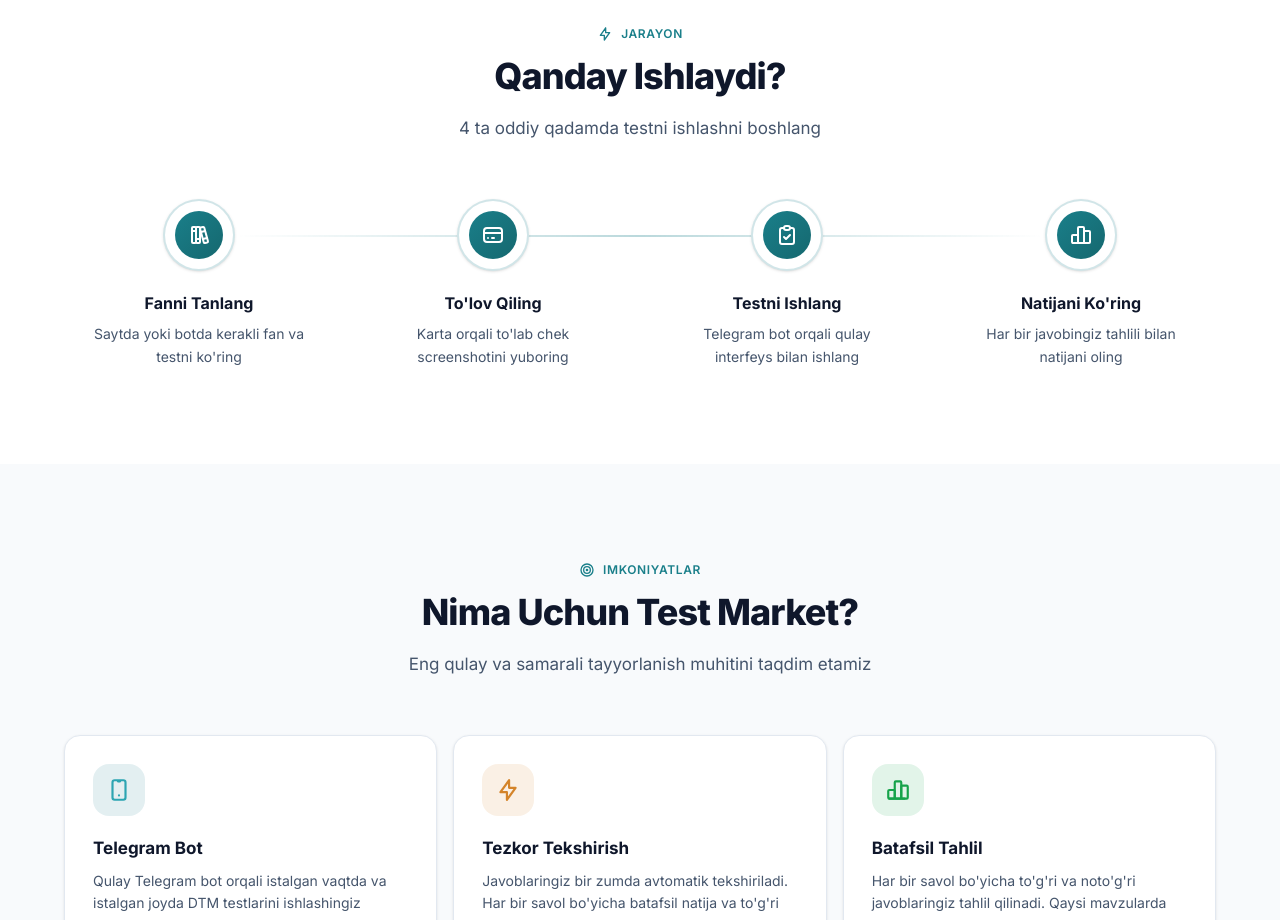
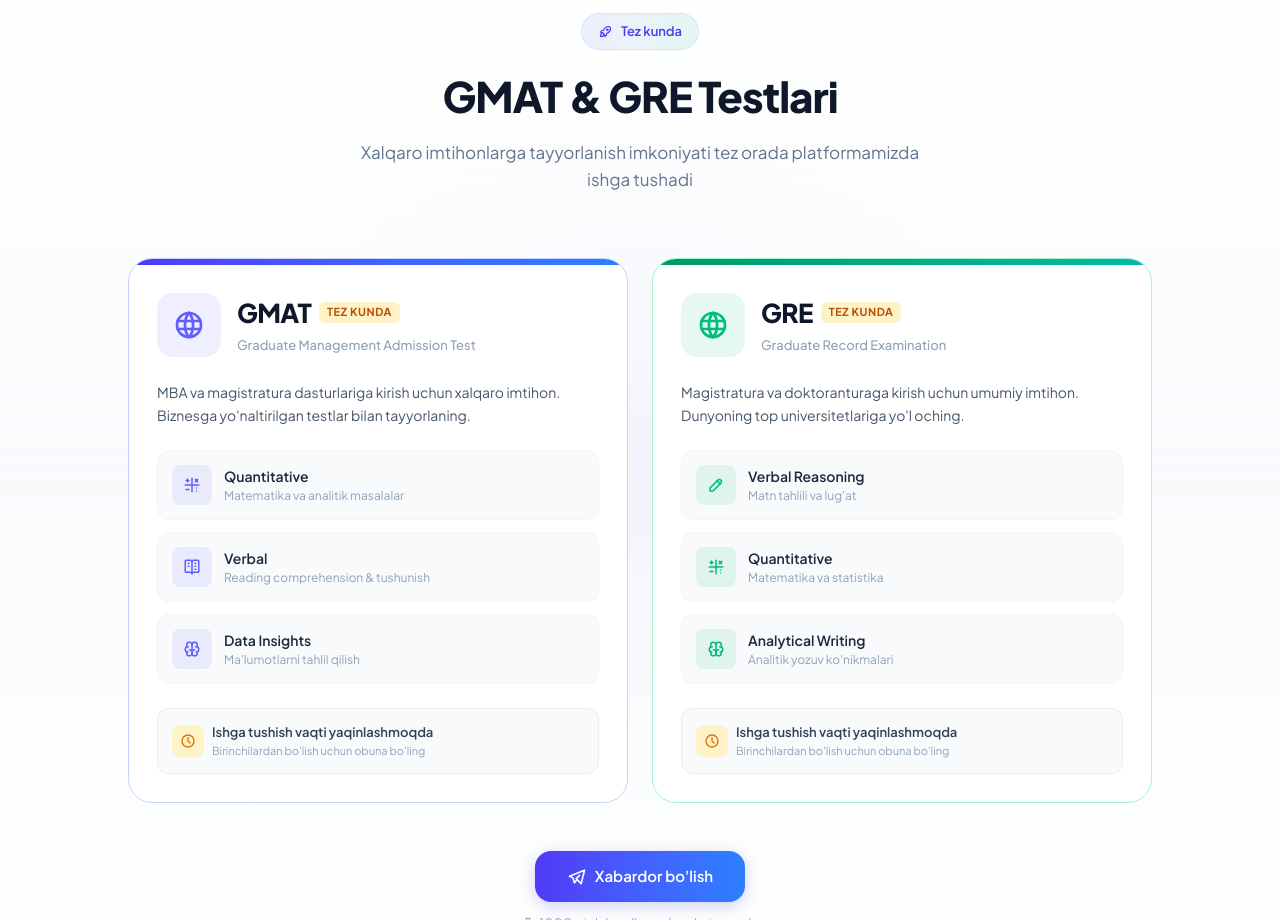
Before and after one commit to Behzodbek19981230/test-full, a Next.js app in the folder frontend/: page / in a window 1280 px wide. Shown: the part 1880-2800 px from the top of the page. Built offline with nearby package versions, Linux system fonts and the light colour scheme; no server answers.

Commit message:
Update font family to 'Plus Jakarta Sans', add ComingSoon component, and enhance Navbar links

```diff
--- a/frontend/src/app/globals.css
+++ b/frontend/src/app/globals.css
@@ -1,7 +1,7 @@
 @import "tailwindcss";
 
 @theme {
-  --font-sans: 'Inter', -apple-system, BlinkMacSystemFont, sans-serif;
+  --font-sans: 'Plus Jakarta Sans', -apple-system, BlinkMacSystemFont, sans-serif;
   --color-primary: #1a7f8a;
   --color-primary-dark: #15686f;
   --color-primary-light: #2da5b2;
--- a/frontend/src/app/layout.tsx
+++ b/frontend/src/app/layout.tsx
@@ -124,7 +124,7 @@
 				<link rel='preconnect' href='https://fonts.googleapis.com' />
 				<link rel='preconnect' href='https://fonts.gstatic.com' crossOrigin='anonymous' />
 				<link
-					href='https://fonts.googleapis.com/css2?family=Inter:wght@400;500;600;700;800;900&family=Space+Grotesk:wght@600;700&display=swap'
+					href='https://fonts.googleapis.com/css2?family=Plus+Jakarta+Sans:wght@400;500;600;700;800&family=Space+Grotesk:wght@600;700&display=swap'
 					rel='stylesheet'
 				/>
 				<script type='application/ld+json' dangerouslySetInnerHTML={{ __html: JSON.stringify(jsonLd) }} />
--- a/frontend/src/app/page.tsx
+++ b/frontend/src/app/page.tsx
@@ -7,6 +7,7 @@
 	Stats,
 	Subjects,
 	MandatoryBlock,
+	ComingSoon,
 	HowItWorks,
 	Features,
 	SeoContent,
@@ -56,9 +57,6 @@
 			.then(setStats)
 			.catch(() => {});
 	}, []);
-	console.log(subjects);
-	console.log(mandatorySubjects);
-
 	return (
 		<>
 			<Navbar />
@@ -66,6 +64,7 @@
 			<Stats stats={stats} />
 			<Subjects subjects={subjects} />
 			<MandatoryBlock subjects={mandatorySubjects} />
+			<ComingSoon />
 			<HowItWorks />
 			<Features />
 			<SeoContent />
--- /dev/null
+++ b/frontend/src/components/sections/ComingSoon.tsx
@@ -0,0 +1,177 @@
+'use client';
+
+import {
+	IconRocket,
+	IconBrandTelegram,
+	IconClock,
+	IconChartBar,
+	IconWorld,
+	IconMathSymbols,
+	IconBrain,
+	IconVocabulary,
+	IconPencil,
+} from '@tabler/icons-react';
+import { Container } from '../ui';
+import { useInView } from '@/hooks/useInView';
+
+const BOT_URL = `https://t.me/${process.env.NEXT_PUBLIC_TELEGRAM_BOT_NAME}`;
+
+const exams = [
+	{
+		name: 'GMAT',
+		fullName: 'Graduate Management Admission Test',
+		desc: 'MBA va magistratura dasturlariga kirish uchun xalqaro imtihon. Biznesga yo\'naltirilgan testlar bilan tayyorlaning.',
+		gradient: 'from-indigo-600 to-blue-500',
+		bgGlow: 'bg-indigo-500/10',
+		borderColor: 'border-indigo-200 hover:border-indigo-300',
+		iconBg: 'bg-indigo-500/10 text-indigo-500',
+		sections: [
+			{ icon: IconMathSymbols, label: 'Quantitative', desc: 'Matematika va analitik masalalar' },
+			{ icon: IconVocabulary, label: 'Verbal', desc: 'Reading comprehension & tushunish' },
+			{ icon: IconBrain, label: 'Data Insights', desc: 'Ma\'lumotlarni tahlil qilish' },
+		],
+	},
+	{
+		name: 'GRE',
+		fullName: 'Graduate Record Examination',
+		desc: 'Magistratura va doktoranturaga kirish uchun umumiy imtihon. Dunyoning top universitetlariga yo\'l oching.',
+		gradient: 'from-emerald-600 to-teal-500',
+		bgGlow: 'bg-emerald-500/10',
+		borderColor: 'border-emerald-200 hover:border-emerald-300',
+		iconBg: 'bg-emerald-500/10 text-emerald-500',
+		sections: [
+			{ icon: IconPencil, label: 'Verbal Reasoning', desc: 'Matn tahlili va lug\'at' },
+			{ icon: IconMathSymbols, label: 'Quantitative', desc: 'Matematika va statistika' },
+			{ icon: IconBrain, label: 'Analytical Writing', desc: 'Analitik yozuv ko\'nikmalari' },
+		],
+	},
+];
+
+export default function ComingSoon() {
+	const { ref: headerRef, inView: headerInView } = useInView(0.2);
+	const { ref: cardsRef, inView: cardsInView } = useInView(0.1);
+
+	return (
+		<section className='py-16 sm:py-28 relative overflow-hidden' id='gmat-gre'>
+			<div className='absolute inset-0 bg-gradient-to-b from-white via-slate-50/80 to-white' />
+			<div className='absolute top-1/2 left-1/2 -translate-x-1/2 -translate-y-1/2 w-[900px] h-[900px] rounded-full bg-[radial-gradient(circle,rgba(99,102,241,0.04)_0%,transparent_60%)]' />
+
+			<Container className='relative z-10'>
+				<div
+					ref={headerRef}
+					className={`animate-on-scroll anim-fade-up text-center mb-10 sm:mb-16 ${headerInView ? 'in-view' : ''}`}
+					style={{ animationDuration: '0.7s' }}
+				>
+					<div className='inline-flex items-center gap-2 px-3 py-1.5 sm:px-4 sm:py-2 bg-gradient-to-r from-indigo-500/10 to-emerald-500/10 border border-indigo-200/50 rounded-full text-[12px] sm:text-[13px] font-semibold text-indigo-600 mb-4 sm:mb-5'>
+						<IconRocket size={15} />
+						Tez kunda
+					</div>
+					<h2 className='text-[28px] sm:text-[36px] lg:text-[42px] font-extrabold tracking-tight text-slate-900 mb-3 sm:mb-4 leading-tight'>
+						GMAT & GRE Testlari
+					</h2>
+					<p className='text-[15px] sm:text-[17px] text-slate-500 max-w-[560px] mx-auto leading-relaxed'>
+						Xalqaro imtihonlarga tayyorlanish imkoniyati tez orada platformamizda ishga tushadi
+					</p>
+				</div>
+
+				<div ref={cardsRef} className='grid grid-cols-1 lg:grid-cols-2 gap-4 sm:gap-6 max-w-5xl mx-auto'>
+					{exams.map((exam, i) => (
+						<div
+							key={exam.name}
+							className={`animate-on-scroll anim-fade-up group relative bg-white border ${exam.borderColor} rounded-2xl sm:rounded-3xl overflow-hidden transition-all duration-300 hover:shadow-xl hover:-translate-y-1 ${cardsInView ? 'in-view' : ''}`}
+							style={{ animationDuration: '0.6s', animationDelay: `${i * 0.15}s` }}
+						>
+							{/* Top gradient bar */}
+							<div className={`h-1.5 bg-gradient-to-r ${exam.gradient}`} />
+
+							<div className='p-5 sm:p-7'>
+								{/* Header */}
+								<div className='flex items-start gap-4 mb-5 sm:mb-6'>
+									<div className={`w-14 h-14 sm:w-16 sm:h-16 rounded-2xl ${exam.iconBg} flex items-center justify-center shrink-0 group-hover:scale-105 transition-transform`}>
+										<IconWorld size={28} className='sm:hidden' />
+										<IconWorld size={32} className='hidden sm:block' />
+									</div>
+									<div className='flex-1 min-w-0'>
+										<div className='flex items-center gap-2 mb-1'>
+											<h3 className='text-[22px] sm:text-[26px] font-extrabold tracking-tight text-slate-900'>
+												{exam.name}
+											</h3>
+											<span className='px-2 py-0.5 rounded-md bg-amber-100 text-amber-700 text-[10px] sm:text-[11px] font-bold uppercase tracking-wider'>
+												Tez kunda
+											</span>
+										</div>
+										<p className='text-[12px] sm:text-[13px] text-slate-400 font-medium'>
+											{exam.fullName}
+										</p>
+									</div>
+								</div>
+
+								{/* Description */}
+								<p className='text-[13px] sm:text-[14px] text-slate-600 leading-relaxed mb-5 sm:mb-6'>
+									{exam.desc}
+								</p>
+
+								{/* Sections */}
+								<div className='space-y-2.5 sm:space-y-3 mb-5 sm:mb-6'>
+									{exam.sections.map((s) => (
+										<div
+											key={s.label}
+											className='flex items-center gap-3 p-3 sm:p-3.5 rounded-xl bg-slate-50 border border-slate-100 group-hover:bg-slate-50/80 transition-colors'
+										>
+											<div className={`w-9 h-9 sm:w-10 sm:h-10 rounded-lg ${exam.iconBg} flex items-center justify-center shrink-0`}>
+												<s.icon size={18} />
+											</div>
+											<div className='flex-1 min-w-0'>
+												<p className='text-[13px] sm:text-[14px] font-semibold text-slate-800'>
+													{s.label}
+												</p>
+												<p className='text-[11px] sm:text-[12px] text-slate-400'>
+													{s.desc}
+												</p>
+											</div>
+										</div>
+									))}
+								</div>
+
+								{/* Timer countdown feel */}
+								<div className='flex items-center gap-2 p-3 sm:p-3.5 rounded-xl bg-gradient-to-r from-slate-50 to-slate-100/50 border border-slate-200/60'>
+									<div className='w-8 h-8 rounded-lg bg-amber-100 flex items-center justify-center text-amber-600'>
+										<IconClock size={16} />
+									</div>
+									<div className='flex-1'>
+										<p className='text-[12px] sm:text-[13px] font-semibold text-slate-700'>
+											Ishga tushish vaqti yaqinlashmoqda
+										</p>
+										<p className='text-[11px] text-slate-400'>
+											Birinchilardan bo'lish uchun obuna bo'ling
+										</p>
+									</div>
+								</div>
+							</div>
+						</div>
+					))}
+				</div>
+
+				{/* CTA button */}
+				<div
+					className={`animate-on-scroll anim-fade-up flex flex-col items-center mt-8 sm:mt-12 ${cardsInView ? 'in-view' : ''}`}
+					style={{ animationDuration: '0.6s', animationDelay: '0.3s' }}
+				>
+					<a
+						href={BOT_URL}
+						target='_blank'
+						rel='noopener noreferrer'
+						className='inline-flex items-center gap-2 px-6 py-3 sm:px-8 sm:py-3.5 bg-gradient-to-r from-indigo-600 to-blue-500 text-white text-[14px] sm:text-[15px] font-semibold rounded-2xl shadow-[0_4px_16px_rgba(99,102,241,0.3)] hover:shadow-[0_6px_24px_rgba(99,102,241,0.4)] hover:-translate-y-0.5 transition-all duration-200 active:scale-[0.98]'
+					>
+						<IconBrandTelegram size={20} />
+						Xabardor bo'lish
+					</a>
+					<p className='text-[12px] sm:text-[13px] text-slate-400 mt-3'>
+						<IconChartBar size={14} className='inline mr-1 -mt-0.5' />
+						1000+ talaba allaqachon kutmoqda
+					</p>
+				</div>
+			</Container>
+		</section>
+	);
+}
--- a/frontend/src/components/sections/Navbar.tsx
+++ b/frontend/src/components/sections/Navbar.tsx
@@ -9,6 +9,7 @@
 const links = [
 	{ href: '#fanlar', label: 'Fanlar' },
 	{ href: '#majburiy', label: 'Majburiy fanlar' },
+	{ href: '#gmat-gre', label: 'GMAT & GRE' },
 	{ href: '#qanday', label: 'Qanday ishlaydi' },
 	{ href: '#imkoniyatlar', label: 'Imkoniyatlar' },
 ];
--- a/frontend/src/components/sections/index.ts
+++ b/frontend/src/components/sections/index.ts
@@ -6,5 +6,6 @@
 export { default as Features } from './Features'
 export { default as MandatoryBlock } from './MandatoryBlock'
 export { default as SeoContent } from './SeoContent'
+export { default as ComingSoon } from './ComingSoon'
 export { default as CTA } from './CTA'
 export { default as Footer } from './Footer'
```
Also changed, not shown: 1 other file (tests, documents, lock files or other folders).
